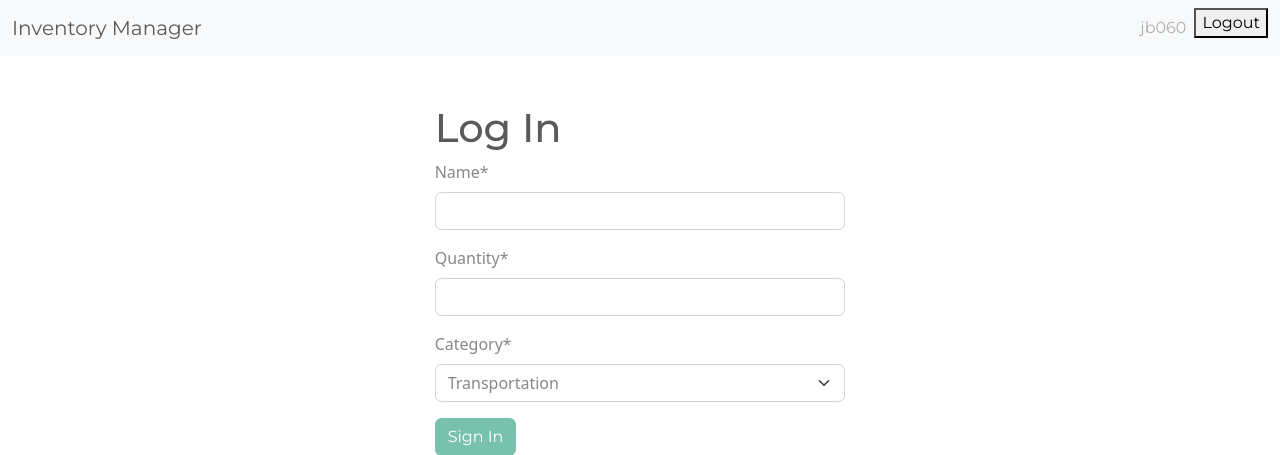
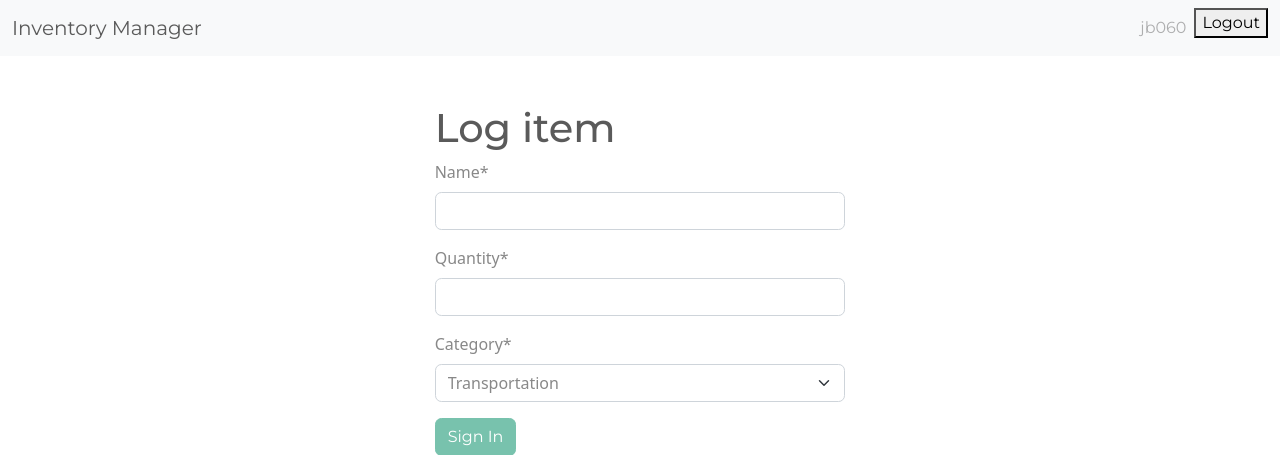
Before and after one commit to JB060/project4, a Django app: page /add-item/ in a window 1280 px wide. Shown: the top 455 px of the page. Run offline with Django 5.2, Linux system fonts and the light colour scheme; a user stored in the database is signed in; data comes from the database, SQL or seed files in the repository; both versions use the stored data as it was after the commit; some libraries are stand-ins or nearby versions.

```diff
--- a/inventory_management/inventory/templates/inventory/item_form.html
+++ b/inventory_management/inventory/templates/inventory/item_form.html
@@ -4,7 +4,7 @@
 {% block content %}
 <div class="row">
 	<div class="col-11 col-md-4 mx-auto mt-5">
-		<h1>Log In</h1>
+		<h1>Log item</h1>
 		<form method="post">
 			{% csrf_token %}
 			{{ form|crispy }}
--- a/inventory_management/inventory/templates/inventory/navigation.html
+++ b/inventory_management/inventory/templates/inventory/navigation.html
@@ -12,7 +12,7 @@
 					</li>
 
 					<li class="nav-item">
-						<!---<a class="nav-link" href="{% url 'logout' %}">Sign Out</a> #}-->
+
 
 						<form action="{% url 'logout' %}" method="post">
                             {% csrf_token %}
--- a/inventory_management/inventory_management/settings.py
+++ b/inventory_management/inventory_management/settings.py
@@ -33,6 +33,7 @@ CSRF_TRUSTED_ORIGINS= ['https://*.gitpod.io','https://heroku.com']
 # Application definition
 
 INSTALLED_APPS = [
+    'django_extensions',
     'inventory',
     'crispy_forms',
     'crispy_bootstrap5',
```
Also changed, not shown: inventory_management/db.sqlite3.
